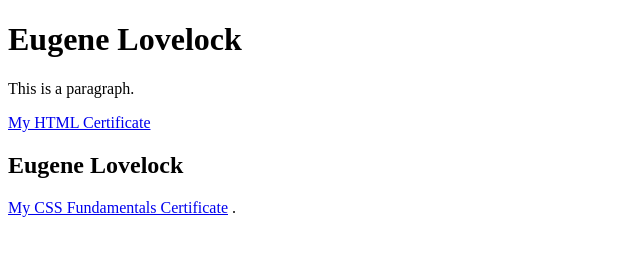
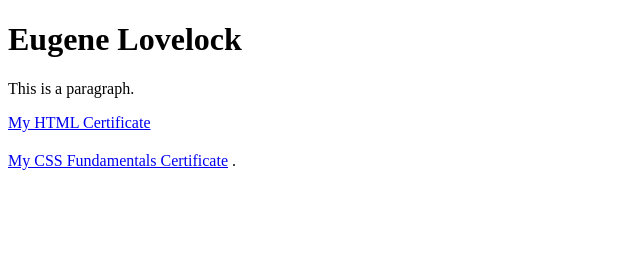
Before and after one commit to elove52/elove52.github.io, a plain HTML site: page index.html in a window 1280 px wide. Shown: the whole page, without its empty margins (0-640 px from the left). Drawn offline with Linux system fonts and the light colour scheme.

Commit message:
Update index.html

```diff
--- a/index.html
+++ b/index.html
@@ -9,7 +9,7 @@
 <p>This is a paragraph.</p>
 <a href="https://github.com/elove52/elove52.github.io/raw/master/Certificates/cert-HTMLBasics.pdf">My HTML Certificate</a>
 
-<h2>Eugene Lovelock</h2>
+<h2></h2>
 <p>
 <a href="https://github.com/elove52/elove52.github.io/raw/master/Certificates/cert-CSS Fundamentals.pdf">My CSS Fundamentals Certificate</a>
 .</p>
```
